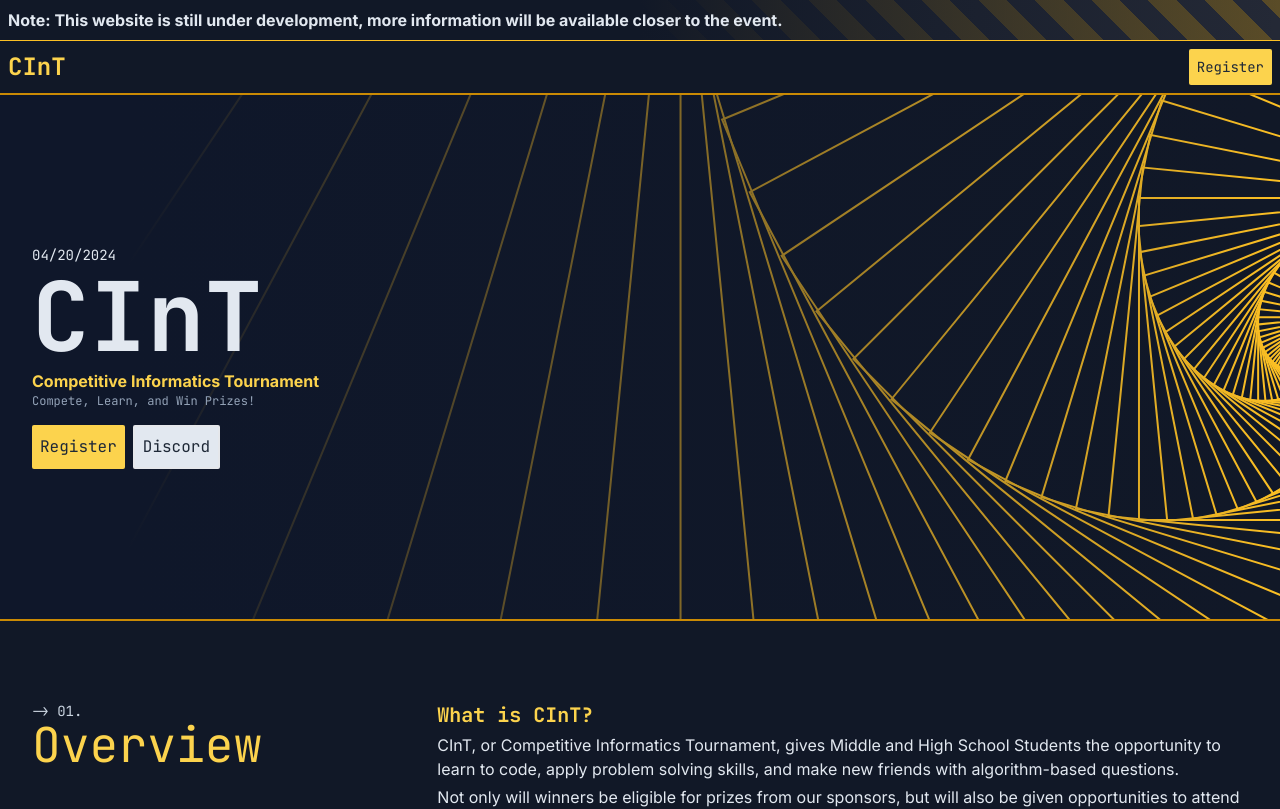
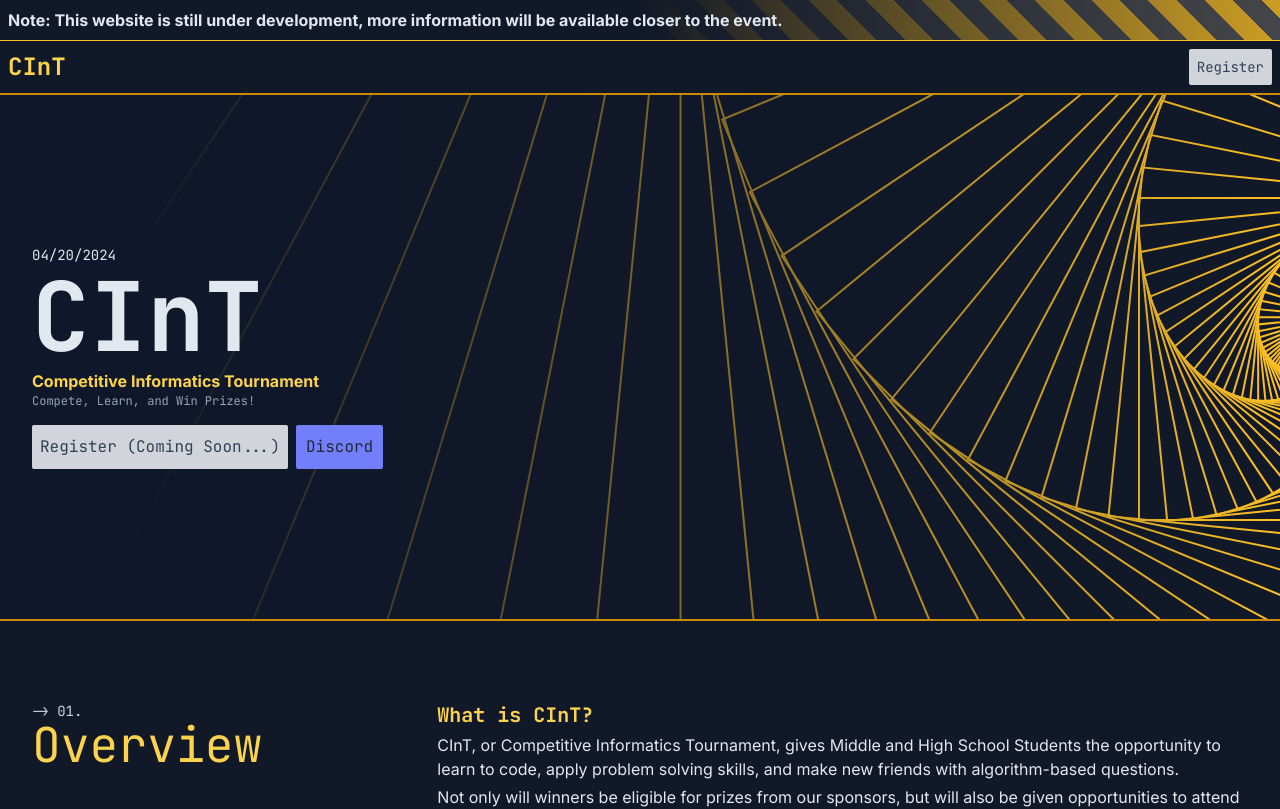
Before and after one commit to nicholascui225/rise-site, a Next.js app: page / in a window 1280 px wide. Shown: the top 809 px of the page. Built offline with nearby package versions, Linux system fonts and the light colour scheme.

Commit message:
disable registration + add discord

```diff
--- a/src/app/components/hero.tsx
+++ b/src/app/components/hero.tsx
@@ -55,8 +55,9 @@ export default function Hero() {
                 <p className="text-sm md:text-base text-amber-300 font-bold">Competitive Informatics Tournament</p>
                 <p className={`${jbm.className} text-slate-400 text-xs`}>Compete, Learn, and Win Prizes!</p>
                 <div className="flex flex-row mt-4 gap-2">
-                    <a className={`${jbm.className} btn-primary`} href="https://docs.google.com/forms/d/e/1FAIpQLSeeC-h3OTe2GSN3e6pkJ3feinun5dQy8oQoBhUwVXs5WFh2Rg/viewform?usp=sf_link" target="_blank" rel="noopener noreferrer">Register</a>
-                    <a className={`${jbm.className} btn-secondary`} href="mailto:decagontournament@gmail.com" target="_blank" rel="noopener noreferrer">Discord</a>
+                    <button disabled={true} className={`${jbm.className} btn-primary`}>Register (Coming Soon...)</button>
+                    {/* <a className={`${jbm.className} btn-primary`}  href="https://docs.google.com/forms/d/e/1FAIpQLSeeC-h3OTe2GSN3e6pkJ3feinun5dQy8oQoBhUwVXs5WFh2Rg/viewform?usp=sf_link" target="_blank" rel="noopener noreferrer">Register</a> */}
+                    <a className={`${jbm.className} btn-secondary bg-blurple hover:bg-blurple-accent border-blurple hover:border-blurple-accent`} href="https://discord.gg/F2cHnv4vXd" target="_blank" rel="noopener noreferrer">Discord</a>
                 </div>
             </div>
         </div>
--- a/src/app/components/navbar.tsx
+++ b/src/app/components/navbar.tsx
@@ -5,7 +5,7 @@ const jbm = JetBrains_Mono({ subsets: ["latin"] })
 export default function NavBar() {
     return <main className="bg-gray-900 flex flex-col items-center">
         <div className="w-full constructionStripes text-left border-b border-b-amber-400">
-            <div className="bg-slate-900 bg-opacity-60 md:bg-gradient-to-r md:from-gray-900 md:via-gray-900 md:to-transparent w-full h-full p-2">
+            <div className="bg-slate-900 bg-opacity-60 md:bg-transparent md:bg-gradient-to-r md:from-gray-900 md:via-gray-900 md:to-transparent w-full h-full p-2">
                 <span className={`font-bold`}>Note: This website is still under development, more information will be available closer to the event.</span>
             </div>
         </div>
@@ -13,8 +13,10 @@ export default function NavBar() {
         <div className="flex flex-row p-2 w-full items-center">
             <span className={`${jbm.className} text-amber-300 text-2xl font-bold`}> CInT </span>
             <div className="flex-1"></div>
-            <div className="flex flex-row gap-2 items-center">
-                <a className={`${jbm.className} btn-primary text-sm`} href="https://docs.google.com/forms/d/e/1FAIpQLSeeC-h3OTe2GSN3e6pkJ3feinun5dQy8oQoBhUwVXs5WFh2Rg/viewform?usp=sf_link" target="_blank" rel="noopener noreferrer">Register</a>
+            <div className="flex flex-row gap-2 items-center text-sm">
+                <button disabled={true} className={`${jbm.className} btn-primary`}>Register</button>
+
+                {/* <a className={`${jbm.className} btn-primary text-sm`} href="https://docs.google.com/forms/d/e/1FAIpQLSeeC-h3OTe2GSN3e6pkJ3feinun5dQy8oQoBhUwVXs5WFh2Rg/viewform?usp=sf_link" target="_blank" rel="noopener noreferrer">Register</a> */}
             </div>
         </div>
 
--- a/src/app/globals.css
+++ b/src/app/globals.css
@@ -33,6 +33,10 @@
     @apply bg-amber-400;
   }
 
+  .btn-primary:disabled {
+    @apply bg-gray-300 text-slate-700 pointer-events-none
+  }
+
   .btn-secondary {
     @apply rounded-sm text-gray-800 p-2 bg-slate-200 border-2 flex items-center justify-center;
   }
--- a/tailwind.config.ts
+++ b/tailwind.config.ts
@@ -13,6 +13,10 @@ const config: Config = {
         "gradient-conic":
           "conic-gradient(from 180deg at 50% 50%, var(--tw-gradient-stops))",
       },
+      colors: {
+        "blurple": "#737efa",
+        "blurple-accent": "#616eff"
+      },
     },
   },
   plugins: [],
```
